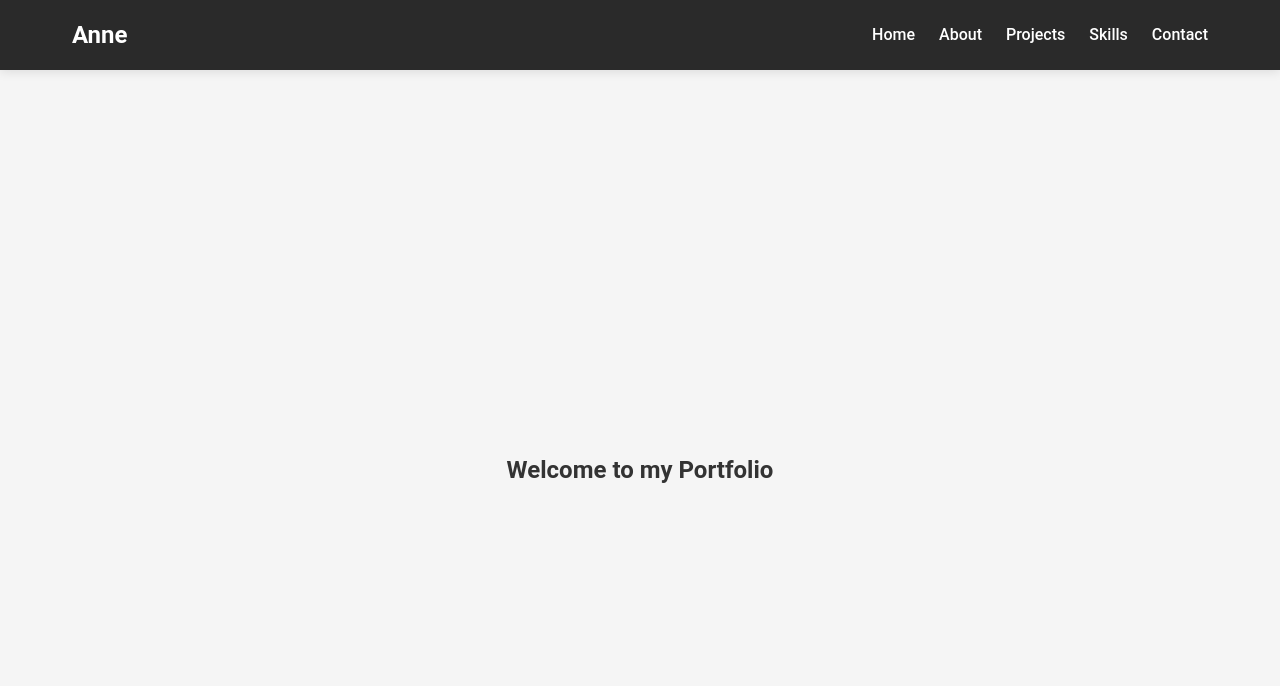
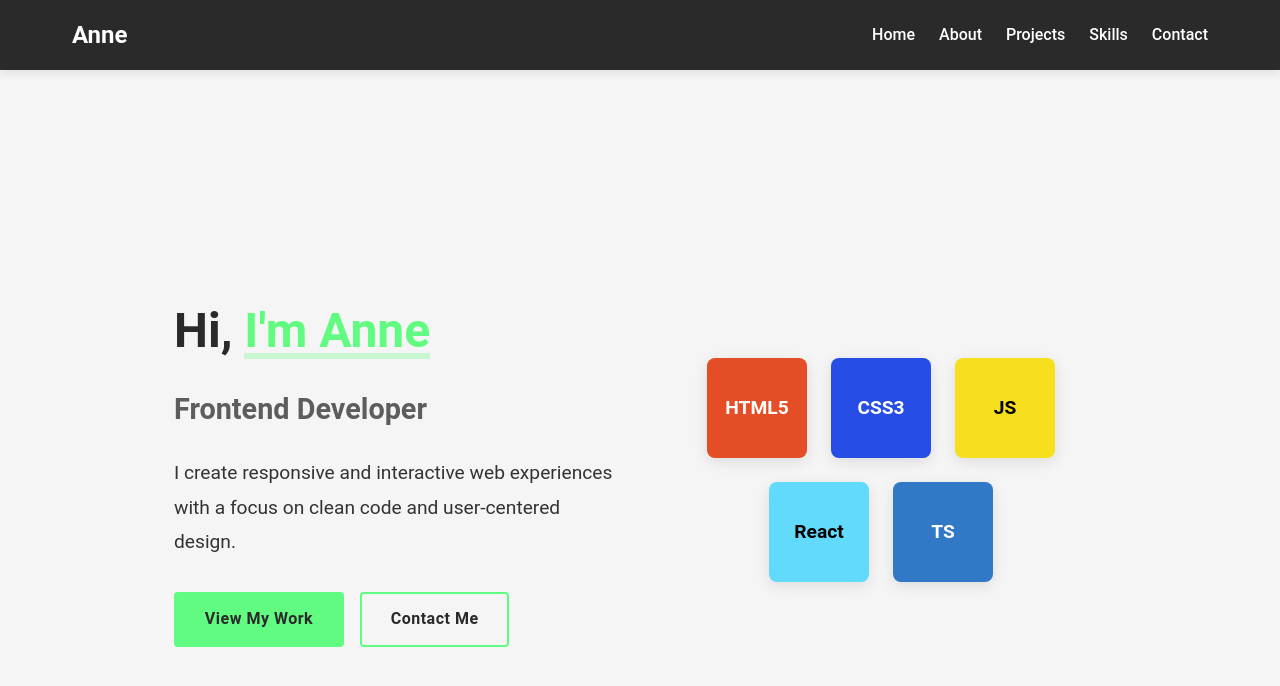
Before and after one commit to misspennylane/portfolio-website, a React (Create React App) app in the folder my-portfolio/: page / in a window 1280 px wide. Shown: the top 686 px of the page. Built offline with nearby package versions, Linux system fonts and the light colour scheme.

Commit message:
Simple basic

```diff
--- a/my-portfolio/src/App.js
+++ b/my-portfolio/src/App.js
@@ -1,16 +1,15 @@
 import React from 'react';
 import './App.scss';
 import Header from './components/Header/Header';
+import Hero from './components/Hero/Hero';
 
 function App() {
     return (
         <div className="App">
             <Header />
           <main>
+            <Hero />
             {/*other sections*/}
-            <section id="home" style={{height: '100vh', display: 'flex', alignItems: 'center', justifyContent: 'center'}}>
-                <h1>Welcome to my Portfolio</h1>
-            </section>
           </main>
         </div>
     );
--- a/my-portfolio/src/components/Header/Header.scss
+++ b/my-portfolio/src/components/Header/Header.scss
@@ -1,6 +1,6 @@
 // Variables
 $primary-color: #2a2a2a;
-$accent-color: #61fb82; // React blue
+$accent-color: #61fb82;
 $text-color: #ffffff;
 $transition: all 0.3s ease;
 
--- /dev/null
+++ b/my-portfolio/src/components/Hero/Hero.jsx
@@ -0,0 +1,38 @@
+import React from 'react';
+import './Hero.scss'
+
+const Hero = () => {
+    return (
+        <section id="home" className="hero">
+            <div className="container">
+                <div className="hero-content">
+                    <h1>
+                        Hi, <span className="highlight">I'm Anne</span>
+                    </h1>
+                    <h2>Frontend Developer</h2>
+                    <p>
+                        I create responsive and interactive web experiences with a focus on
+                        clean code and user-centered design.
+                    </p>
+                    <div className="hero-buttons">
+                        <a href="#projects" className="btn btn-primary">View My Work</a>
+                        <a href="# contact" className="btn btn-secondary">Contact Me</a>
+                </div>
+            </div>
+              <div className="hero-image">
+                  <div className="tech-stack">
+                  <div className="tech-icon html">HTML5</div>
+                  <div className="tech-icon css">CSS3</div>
+                  <div className="tech-icon js">JS</div>
+                  <div className="tech-icon react">React</div>
+                  <div className="tech-icon ts">TS</div>
+                  </div>
+              </div>
+
+            </div>
+
+        </section>
+    );
+};
+
+export default Hero;
--- /dev/null
+++ b/my-portfolio/src/components/Hero/Hero.scss
@@ -0,0 +1,206 @@
+$primary-color: #2a2a2a;
+$accent-color: #61fb82;
+$text-color: #333333;
+$light-bg: #f5f5f5;
+$transition: all 0.3s ease;
+
+.hero {
+  min-height: 100vh;
+  display: flex;
+  align-items: center;
+  background-color: $light-bg;
+  padding: 0;
+  overflow: hidden;
+  position: relative;
+
+  .container {
+    max-width: 1200px;
+    margin: 0 auto;
+    padding: 2rem;
+    display: flex;
+    justify-content: space-between;
+    align-items: center;
+    gap: 2rem;
+  }
+
+  .hero-content {
+    flex: 1;
+    z-index: 2;
+
+    h1 {
+      font-size: 3rem;
+      margin-bottom: 1rem;
+      color: $primary-color;
+
+      .highlight {
+        color: $accent-color;
+        position: relative;
+
+        &::after {
+          content: '';
+          position: absolute;
+          bottom: 0;
+          left: 0;
+          width: 100%;
+          height: 6px;
+          background-color: rgba($accent-color, 0.3);
+          z-index: -1;
+        }
+      }
+    }
+
+    h2 {
+      font-size: 1.8rem;
+      margin-bottom: 1.5rem;
+      color: lighten($primary-color, 20%);
+    }
+
+    p {
+      font-size: 1.2rem;
+      margin-bottom: 2rem;
+      max-width: 500px;
+      line-height: 1.8;
+    }
+
+    .hero-buttons {
+      display: flex;
+      gap: 1rem;
+    }
+  }
+
+  .hero-image {
+    flex: 1;
+    display: flex;
+    justify-content: center;
+    align-items: center;
+    position: relative;
+
+    .tech-stack {
+      display: flex;
+      flex-wrap: wrap;
+      justify-content: center;
+      gap: 1.5rem;
+      max-width: 400px;
+
+      .tech-icon {
+        padding: 1rem;
+        border-radius: 8px;
+        font-weight: bold;
+        font-size: 1.2rem;
+        width: 100px;
+        height: 100px;
+        display: flex;
+        align-items: center;
+        justify-content: center;
+        box-shadow: 0 4px 15px rgba(0, 0, 0, 0.1);
+        transition: $transition;
+
+        &:hover {
+          transform: translateY(-10px);
+        }
+
+        &.html {
+          background-color: #E44D26;
+          color: white;
+        }
+
+        &.css {
+          background-color: #264de4;
+          color: white;
+        }
+
+        &.js {
+          background-color: #f7df1e;
+          color: black;
+        }
+
+        &.react {
+          background-color: #61DAFB;
+          color: black;
+        }
+
+        &.ts {
+          background-color: #3178C6;
+          color: white;
+        }
+      }
+    }
+  }
+}
+
+.btn {
+  display: inline-block;
+  padding: 0.8rem 1.8rem;
+  border-radius: 4px;
+  text-decoration: none;
+  font-weight: 600;
+  letter-spacing: 0.5px;
+  transition: $transition;
+  border: 2px solid transparent;
+
+  &.btn-primary {
+    background-color: $accent-color;
+    color: $primary-color;
+
+    &:hover {
+      background-color: darken($accent-color, 10%);
+      transform: translateY(-3px);
+    }
+  }
+
+  &-secondary {
+    background-color: transparent;
+    color: $primary-color;
+    border: 2px solid $accent-color;
+
+    &:hover {
+      background-color: rgba($accent-color, 0.1);
+      transform: translateY(-3px);
+    }
+  }
+}
+
+@media (max-width: 992px) {
+  .hero {
+    .container {
+      flex-direction: column;
+      text-align: center;
+    }
+
+    .hero-content {
+      p {
+        margin: 0 auto 2rem auto;
+      }
+
+      .hero-buttons {
+        justify-content: center;
+      }
+    }
+  }
+}
+
+@media (max-width: 768px) {
+  .hero {
+    .hero-content {
+      h1 {
+        font-size: 2.5rem;
+      }
+
+      h2 {
+        font-size: 1.5rem;
+      }
+    }
+
+    .hero-image {
+      .tech-stack {
+        gap: 1rem;
+
+        .tech-icon {
+          width: 80px;
+          height: 80px;
+          font-size: 1rem;
+        }
+      }
+    }
+  }
+}
```
